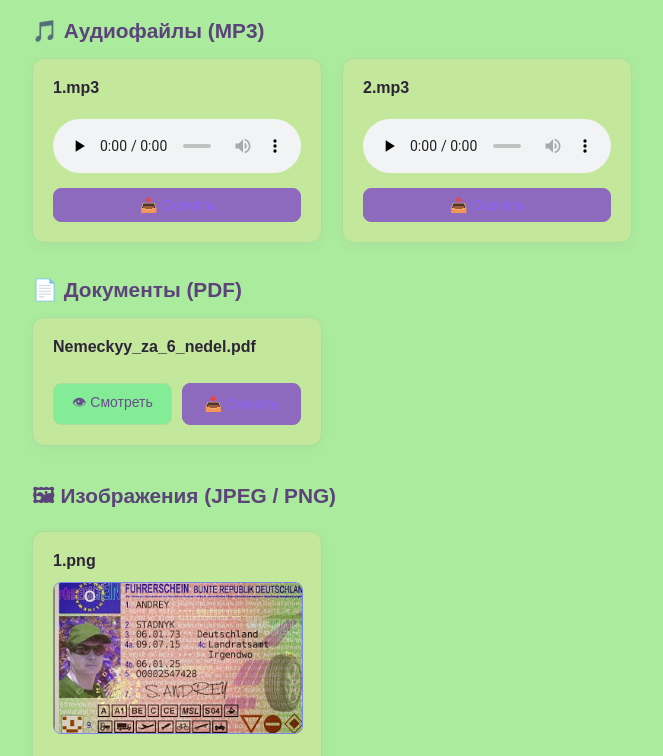
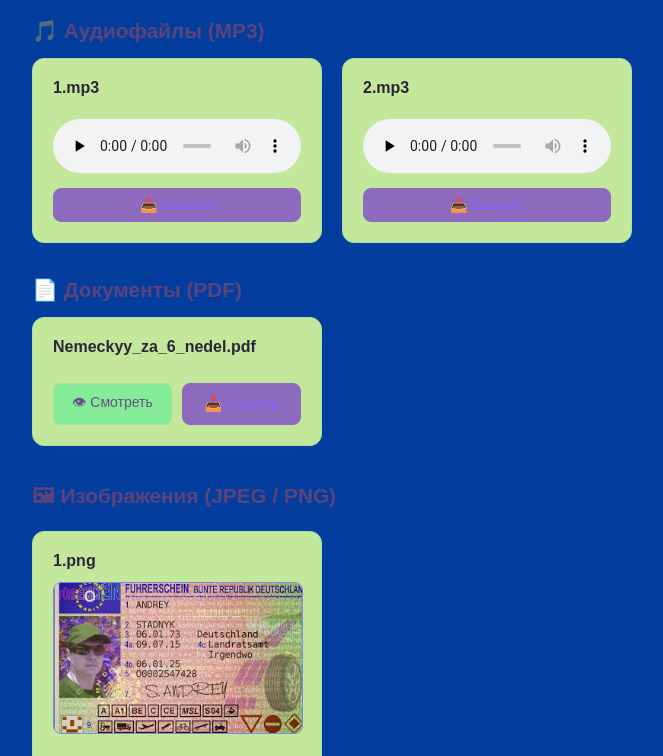
Before and after one commit to Cherry837-svg/Nemeckiy-za-6-Nedel, a plain HTML site: page index.html in a window 1280 px wide. Shown: the part 76-832 px from the top of the page, without its empty margins (308-971 px from the left). Drawn offline with Linux system fonts and the light colour scheme.

Commit message:
Update index.html

```diff
--- a/index.html
+++ b/index.html
@@ -3,11 +3,11 @@
 <head>
     <meta charset="UTF-8">
     <meta name="viewport" content="width=device-width, initial-scale=1.0">
-    <title></title>
+    <title>Моё Медиа Хранилище</title>
     <style>
         :root {
             /* Светло-сиреневый нежный фон */
-            --bg-color: #abeb9d;
+            --bg-color: #033e9f;
             /* Чистый белый цвет для карточек с файлами */
             --card-bg: #c3e89b;
             /* Глубокий темно-фиолетовый цвет текста для отличной читаемости */
```
